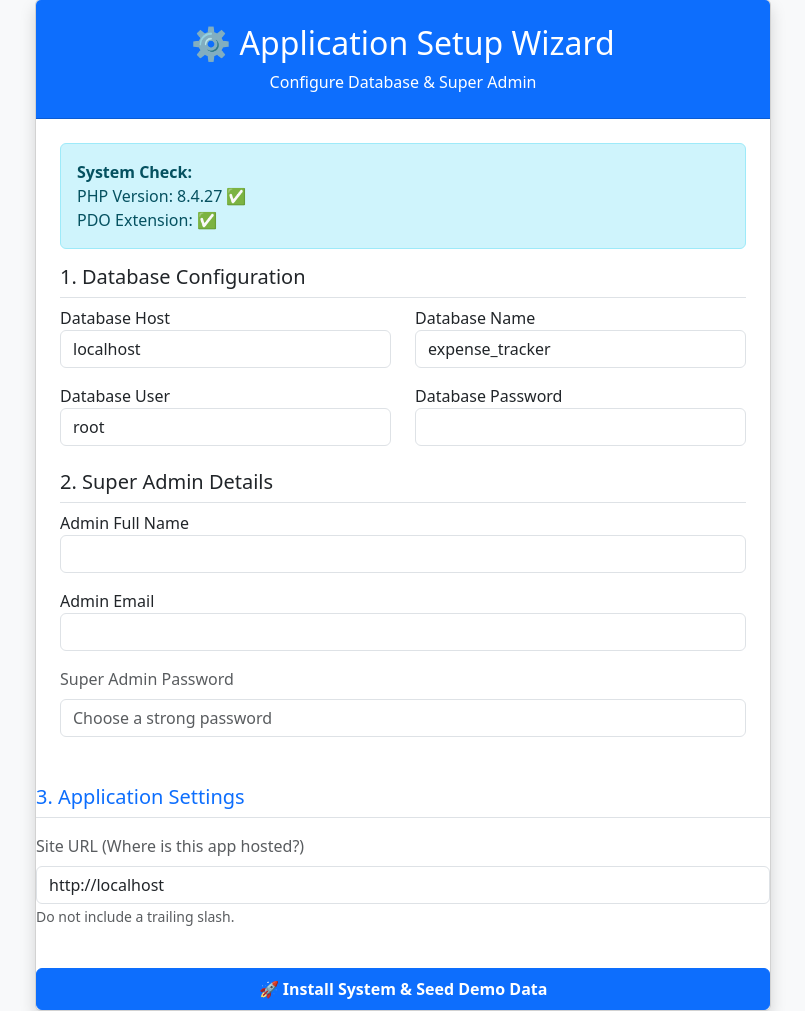
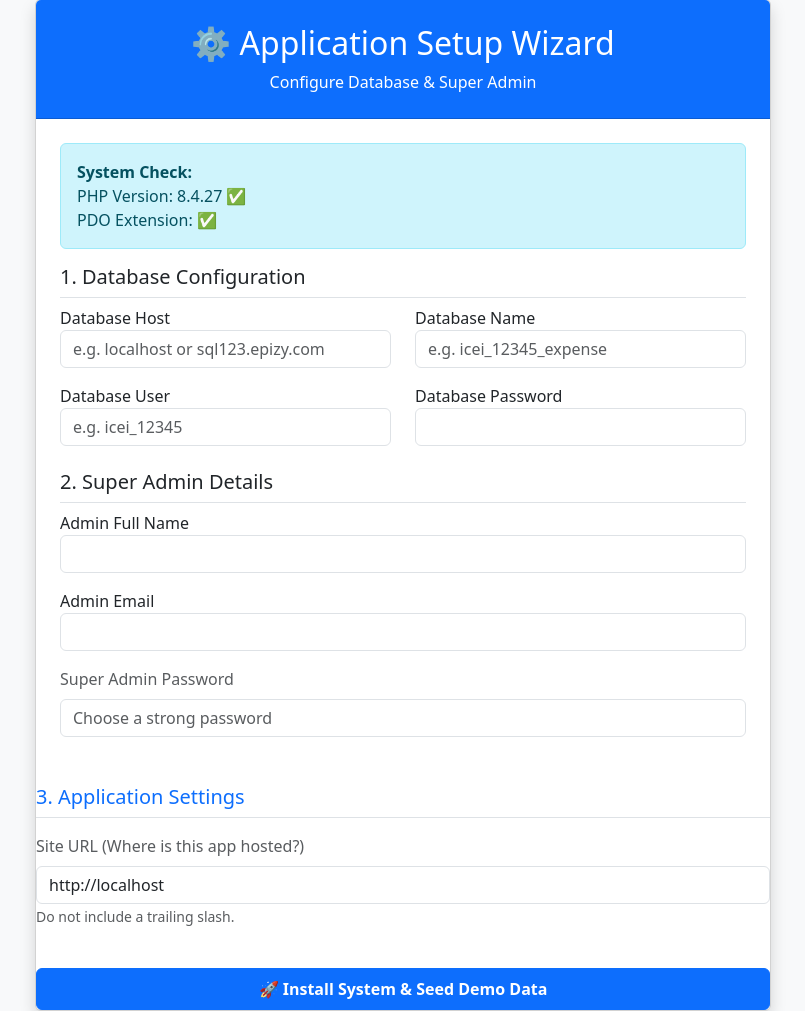
Before and after one commit to jayshreeganesh/daily-expense-tracker-system, a PHP site: page /setup.php in a window 1280 px wide. Shown: the part 49-1060 px from the top of the page, without its empty margins (237-1042 px from the left). Run offline with PHP 8.4, Linux system fonts and the light colour scheme.

Commit message:
fix(setup): Remove hardcoded default values for database configuration fields

```diff
--- a/public/setup.php
+++ b/public/setup.php
@@ -141,17 +141,17 @@ define('SITENAME', 'Daily Expense Tracker');
                                 <div class="row mb-3">
                                     <div class="col-md-6">
                                         <label>Database Host</label>
-                                        <input type="text" name="db_host" class="form-control" value="localhost" required>
+                                        <input type="text" name="db_host" class="form-control" placeholder="e.g. localhost or sql123.epizy.com" required>
                                     </div>
                                     <div class="col-md-6">
                                         <label>Database Name</label>
-                                        <input type="text" name="db_name" class="form-control" value="expense_tracker" required>
+                                        <input type="text" name="db_name" class="form-control" placeholder="e.g. icei_12345_expense" required>
                                     </div>
                                 </div>
                                 <div class="row mb-4">
                                     <div class="col-md-6">
                                         <label>Database User</label>
-                                        <input type="text" name="db_user" class="form-control" value="root" required>
+                                        <input type="text" name="db_user" class="form-control" placeholder="e.g. icei_12345" required>
                                     </div>
                                     <div class="col-md-6">
                                         <label>Database Password</label>
```
